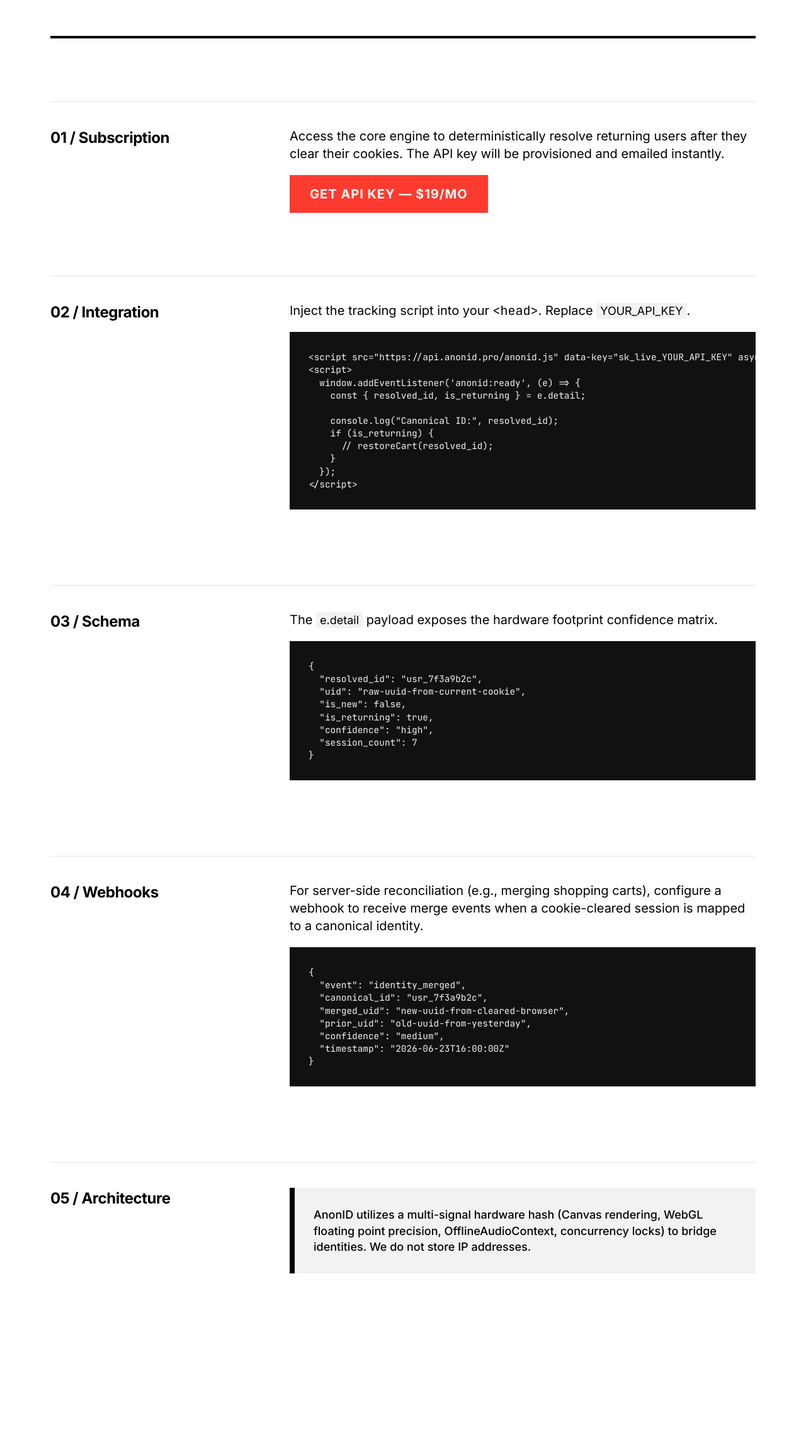
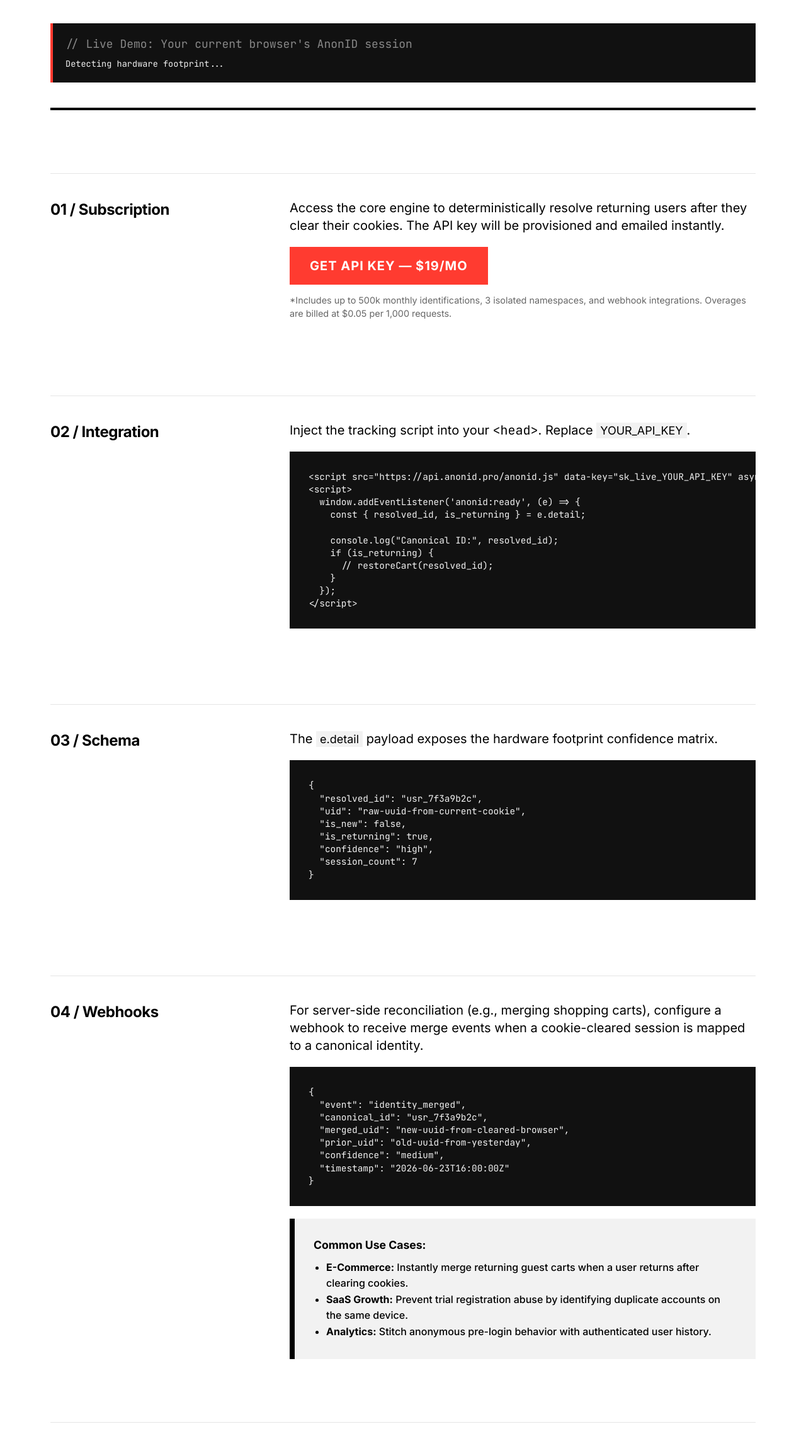
Before and after one commit to NaijaB0T/anonid, a website: page public/index.html in a window 1280 px wide. Shown: the part 234-2530 px from the top of the page at 63% size. Before the commit the page ends 2416 px from the top, so only its background shows below. Drawn offline with Linux system fonts and the light colour scheme.

Commit message:
Add Live Demo, plan limits, and business use cases to landing page

```diff
--- a/public/index.html
+++ b/public/index.html
@@ -153,6 +153,11 @@
     <header class="header">
         <h1>AnonID.</h1>
         <p class="subtitle">Cross-session identity stitching. Zero PII. Zero login.</p>
+
+        <div class="terminal-box" style="margin-top: 40px; background:var(--code-bg); color:var(--code-text); padding:20px; font-family:'JetBrains Mono', monospace; border-left: 4px solid var(--accent);">
+            <div style="color:#888; margin-bottom:10px;">// Live Demo: Your current browser's AnonID session</div>
+            <pre id="live-demo-output" style="margin:0; padding:0; background:transparent; font-size: 0.85rem;">Detecting hardware footprint...</pre>
+        </div>
     </header>
 
     <div class="section">
@@ -160,6 +165,9 @@
         <div class="section-content">
             <p>Access the core engine to deterministically resolve returning users after they clear their cookies. The API key will be provisioned and emailed instantly.</p>
             <a href="#payment-link" class="btn">Get API Key &mdash; $19/mo</a>
+            <p style="font-size: 0.9rem; color: #666; margin-top: 15px;">
+                *Includes up to 500k monthly identifications, 3 isolated namespaces, and webhook integrations. Overages are billed at $0.05 per 1,000 requests.
+            </p>
         </div>
     </div>
 
@@ -208,6 +216,14 @@
   "confidence": "medium",
   "timestamp": "2026-06-23T16:00:00Z"
 }</code></pre>
+            <div class="note" style="margin-top: 20px; font-size: 1rem;">
+                <strong style="font-size: 1.1rem; display: block; margin-bottom: 10px;">Common Use Cases:</strong>
+                <ul style="margin-left: 20px; line-height: 1.6;">
+                    <li><strong>E-Commerce:</strong> Instantly merge returning guest carts when a user returns after clearing cookies.</li>
+                    <li><strong>SaaS Growth:</strong> Prevent trial registration abuse by identifying duplicate accounts on the same device.</li>
+                    <li><strong>Analytics:</strong> Stitch anonymous pre-login behavior with authenticated user history.</li>
+                </ul>
+            </div>
         </div>
     </div>
 
@@ -221,5 +237,12 @@
     </div>
 </div>
 
+<script src="https://api.anonid.pro/anonid.js" data-key="sk_live_demo_123456789" async></script>
+<script>
+  window.addEventListener('anonid:ready', (e) => {
+    document.getElementById('live-demo-output').innerText = JSON.stringify(e.detail, null, 2);
+  });
+</script>
+
 </body>
 </html>
```
